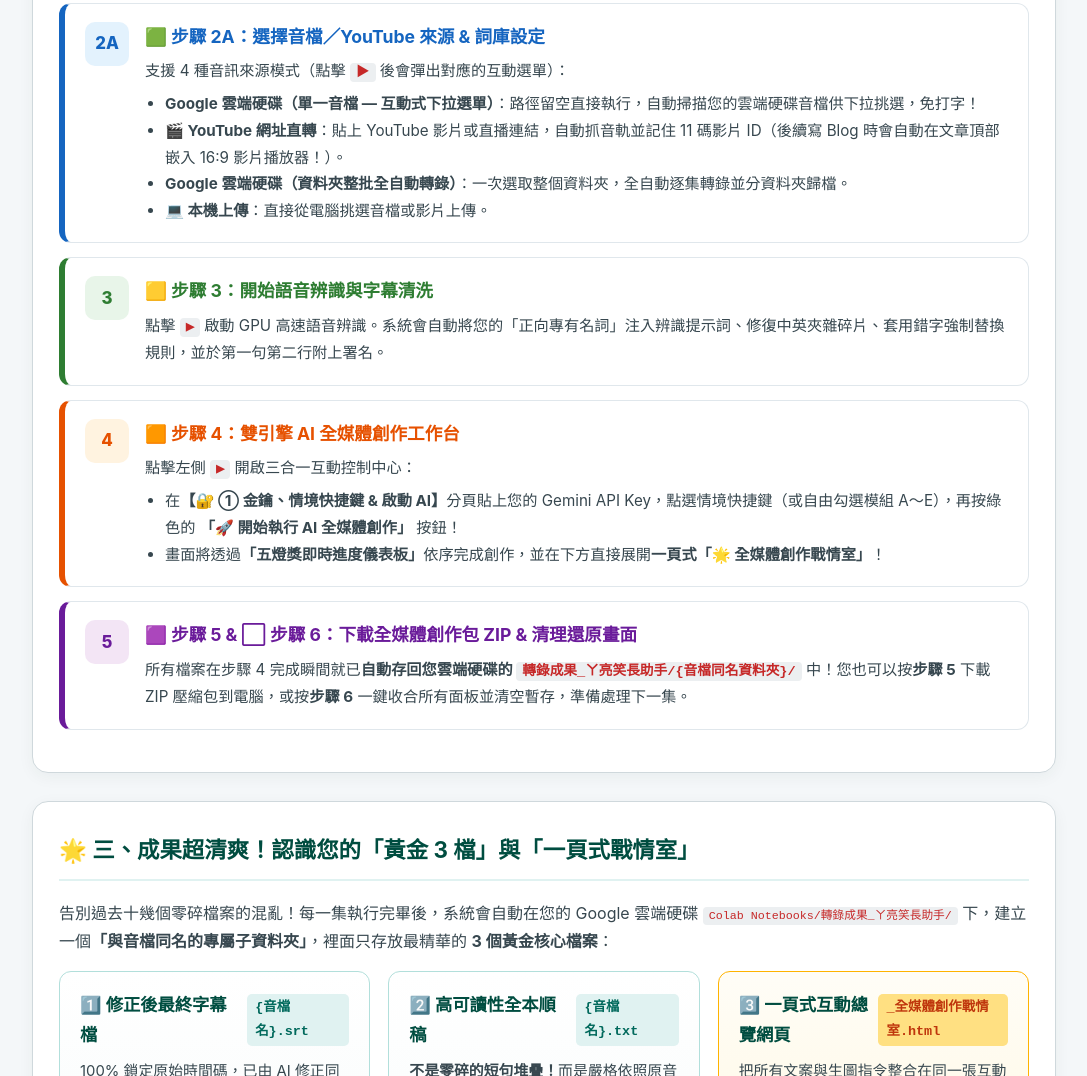
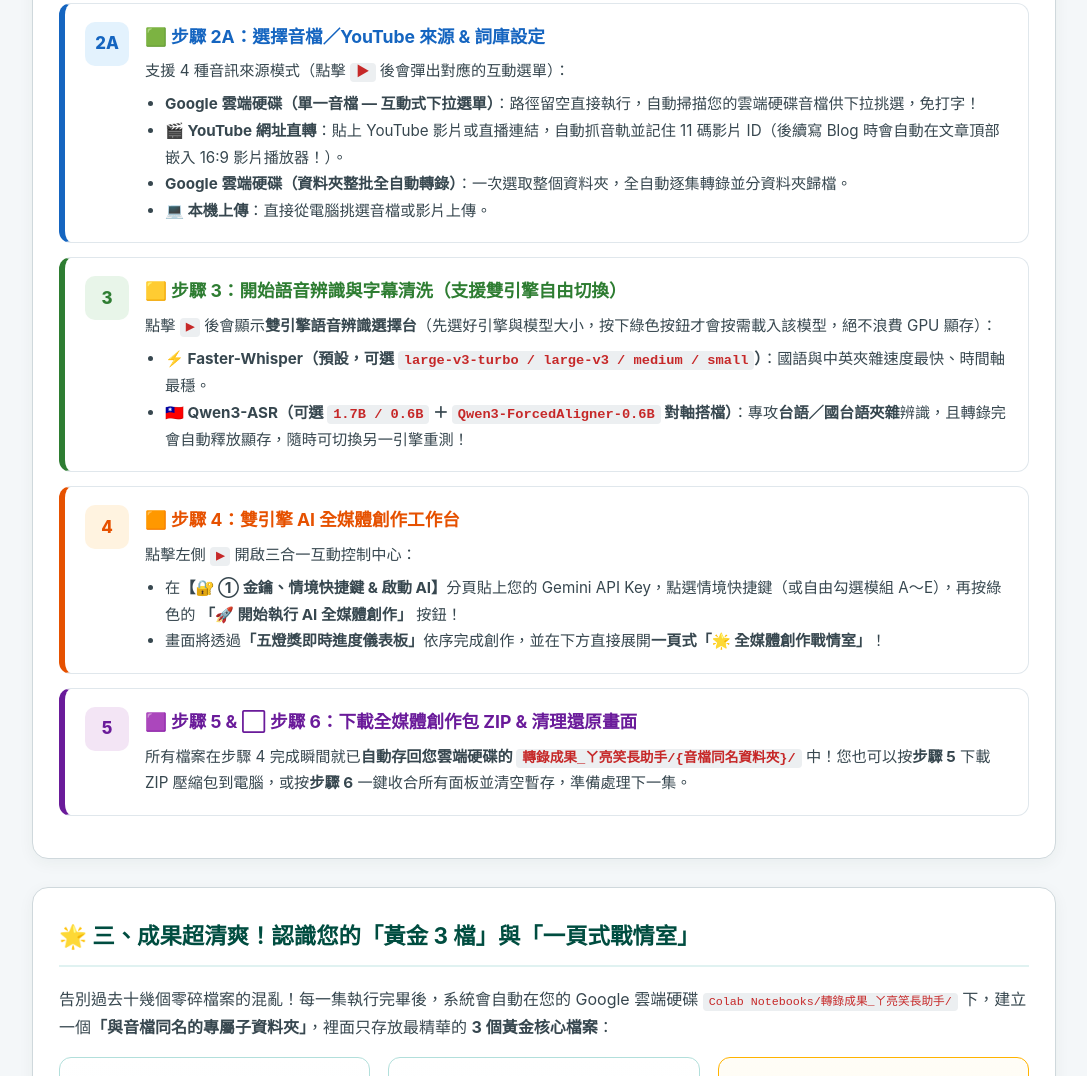
Before and after one commit to hsuliang/cta, a plain HTML site: page index.html in a window 1280 px wide. Shown: the part 1499-2575 px from the top of the page, without its empty margins (96-1183 px from the left). Drawn offline with Linux system fonts and the light colour scheme.

Commit message:
Add Step 3 dual ASR engine switcher (Faster-Whisper + Qwen3-ASR Taiwanese/Mandarin + ForcedAligner) with lazy loading

```diff
--- a/index.html
+++ b/index.html
@@ -540,8 +540,12 @@
         <div class="step-item s3">
           <div class="step-badge" style="background:#e8f5e9; color:#2e7d32;">3</div>
           <div class="step-body">
-            <h4 style="color:#2e7d32;">🟨 步驟 3：開始語音辨識與字幕清洗</h4>
-            <p>點擊 <b><code>▶</code></b> 啟動 GPU 高速語音辨識。系統會自動將您的「正向專有名詞」注入辨識提示詞、修復中英夾雜碎片、套用錯字強制替換規則，並於第一句第二行附上署名。</p>
+            <h4 style="color:#2e7d32;">🟨 步驟 3：開始語音辨識與字幕清洗（支援雙引擎自由切換）</h4>
+            <p>點擊 <b><code>▶</code></b> 後會顯示<b>雙引擎語音辨識選擇台</b>（先選好引擎與模型大小，按下綠色按鈕才會按需載入該模型，絕不浪費 GPU 顯存）：</p>
+            <ul>
+              <li><b>⚡ Faster-Whisper（預設，可選 <code>large-v3-turbo / large-v3 / medium / small</code>）</b>：國語與中英夾雜速度最快、時間軸最穩。</li>
+              <li><b>🇹🇼 Qwen3-ASR（可選 <code>1.7B / 0.6B</code> ＋ <code>Qwen3-ForcedAligner-0.6B</code> 對軸搭檔）</b>：專攻<b>台語／國台語夾雜</b>辨識，且轉錄完會自動釋放顯存，隨時可切換另一引擎重測！</li>
+            </ul>
           </div>
         </div>
 
```
Also changed, not shown: 1 other file.
